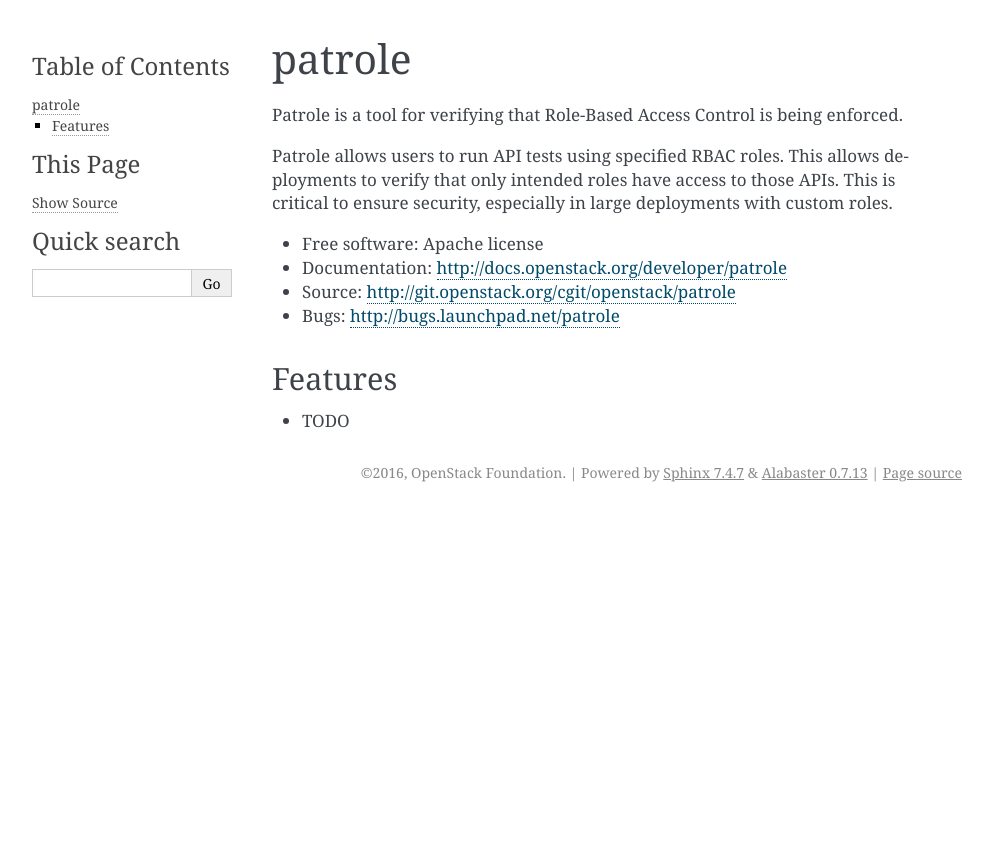
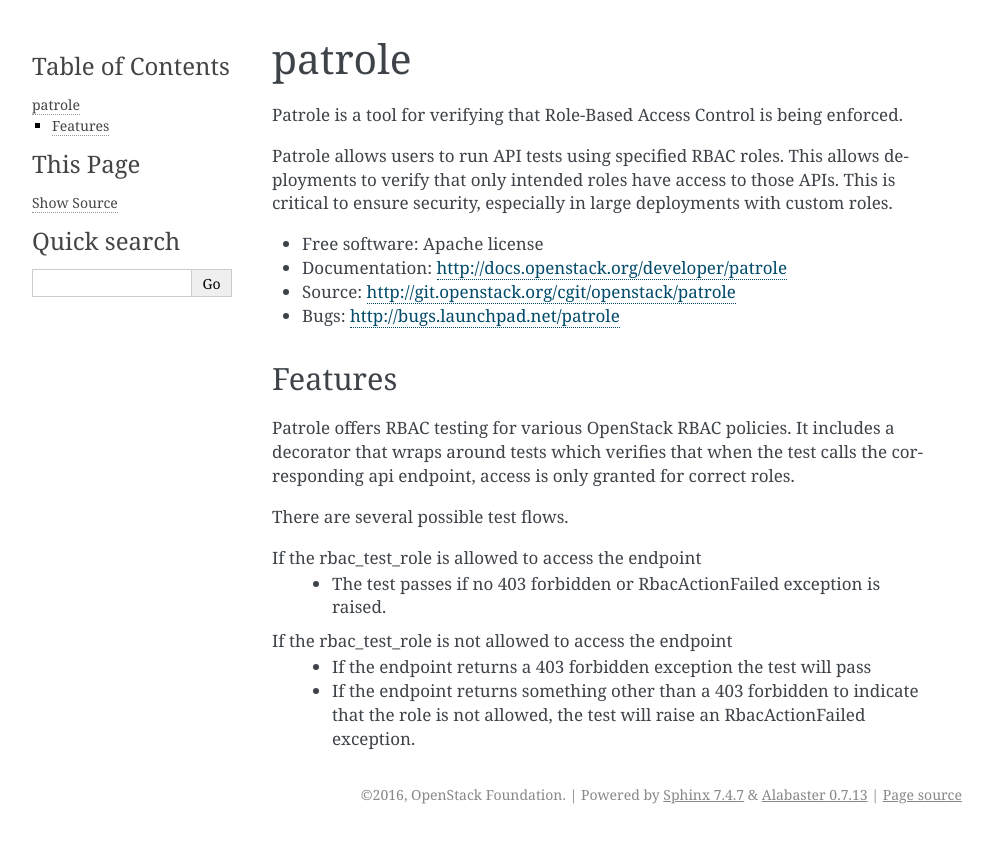
Before and after one commit to openstack-archive/patrole, a Sphinx documentation site: the page built from doc/source/readme.rst, in a window 1280 px wide. Shown: the top 843 px of the page, without its empty margins (148-1141 px from the left). Built offline with Sphinx 7.4.7, drawn with Linux system fonts in a browser that asks for light colours.

Commit message:
Improve documentation
Added feature section to README and improved install guide

Change-Id: Ib563f70145889173496cf43fbf83a9ad9d0897a2

```diff
--- a/README.rst
+++ b/README.rst
@@ -17,4 +17,16 @@
 Features
 --------
 
-* TODO
+Patrole offers RBAC testing for various OpenStack RBAC policies.  It includes
+a decorator that wraps around tests which verifies that when the test calls the
+corresponding api endpoint, access is only granted for correct roles.
+
+There are several possible test flows.
+
+If the rbac_test_role is allowed to access the endpoint
+ - The test passes if no 403 forbidden or RbacActionFailed exception is raised.
+
+If the rbac_test_role is not allowed to access the endpoint
+ - If the endpoint returns a 403 forbidden exception the test will pass
+ - If the endpoint returns something other than a 403 forbidden to indicate
+   that the role is not allowed, the test will raise an RbacActionFailed exception.
```
Also changed, not shown: doc/source/installation.rst (+11 -1 lines).
